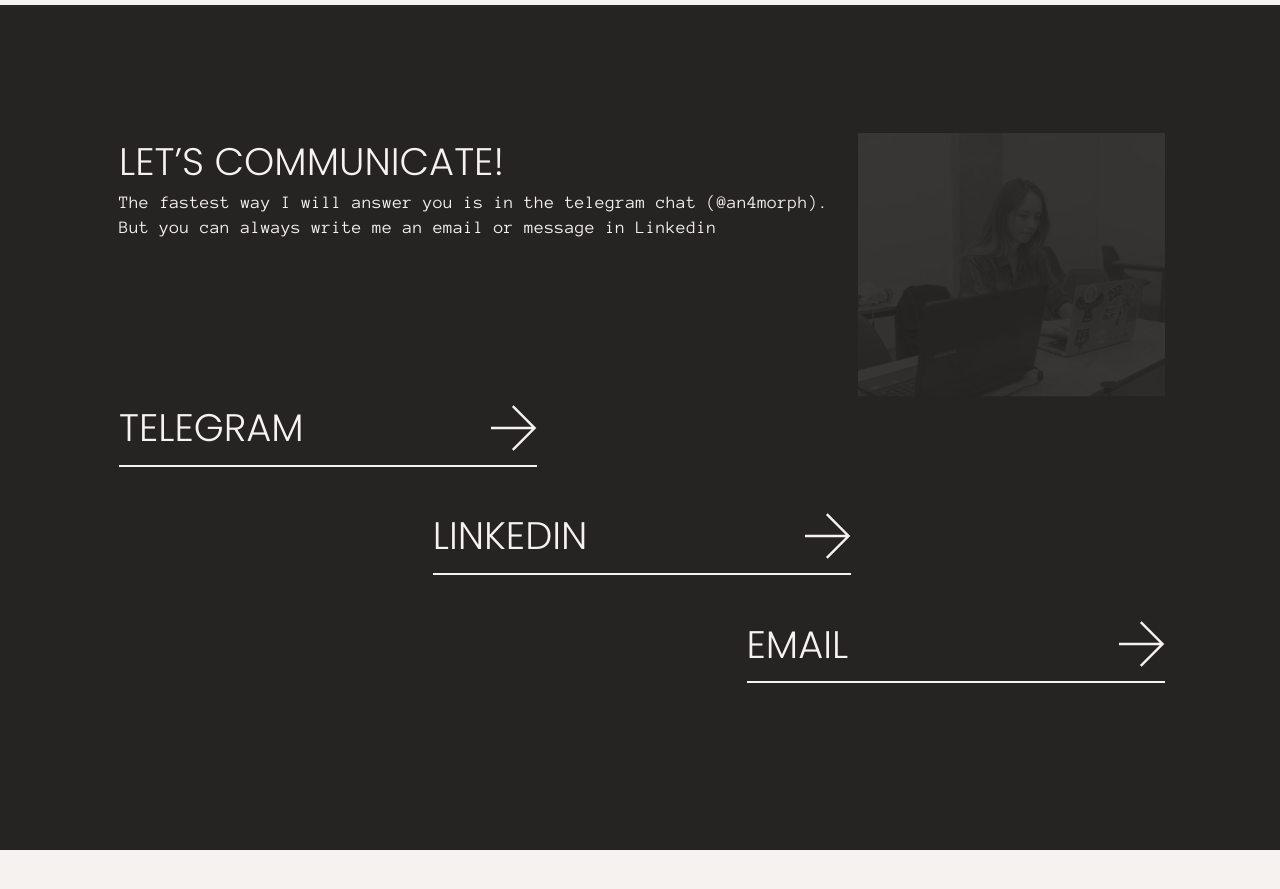
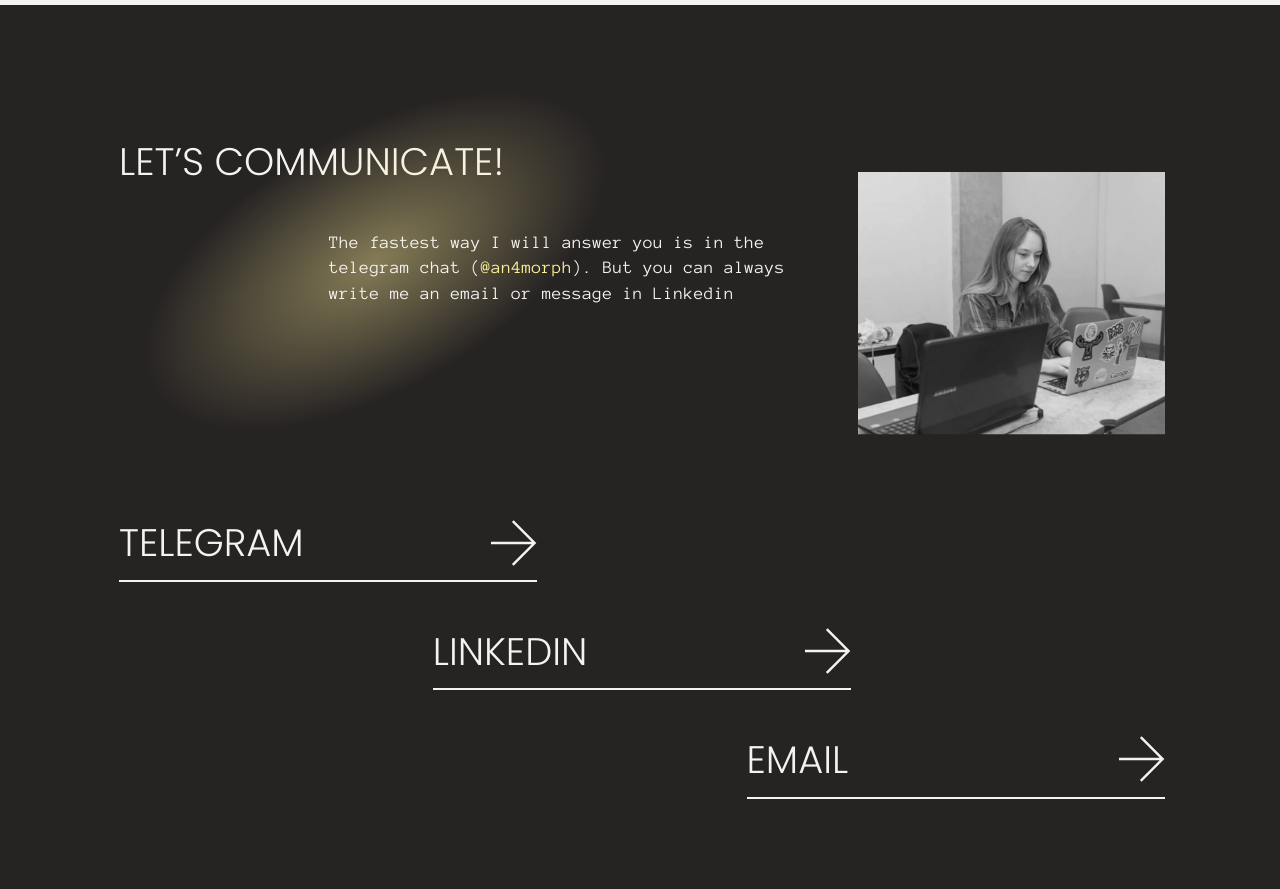
Before and after one commit to an4morph/an4morph.github.io, a React (Create React App) app: page / in a window 1280 px wide. Shown: the part 2220-3109 px from the top of the page. Before the commit the page ends 3070 px from the top, so only its background shows below. Built offline with nearby package versions, Linux system fonts and the light colour scheme.

Commit message:
finnish contacts block

```diff
--- a/src/components/app-link/index.tsx
+++ b/src/components/app-link/index.tsx
@@ -1,11 +1,13 @@
 type Props = {
   href: string
   target?: string
+  className?: string
 }
 
-export const AppLink: React.FC<Props> = ({ href, target, children }) => {
+export const AppLink: React.FC<Props> = ({ className, href, target, children }) => {
   return (
     <a
+      className={className}
       href={href}
       target={target || '_self'}
     >
--- a/src/components/burger/useAnimation.ts
+++ b/src/components/burger/useAnimation.ts
@@ -8,6 +8,11 @@
   const q = gsap.utils.selector(trigger)
   const [dirty, setDirty] = useState(false)
   const msize = useAppMediaQuery()
+
+  const gsapTo = useCallback((selector: string, config: gsap.TweenVars) => {
+    if (!q(selector).length) return null
+    return gsap.to(q(selector), config)
+  }, [q])
 
   const getLineWidth = useCallback(() => {
     if (msize === 'desktop') {
@@ -33,50 +38,52 @@
   }, [toggle, dirty])
 
   const init = useCallback(() => {
-    gsap.set(q('.link-item'), {
-      opacity: 0,
-    })
+    if (q('.link-item').length) {
+      gsap.set(q('.link-item'), {
+        opacity: 0,
+      })
+    }
   }, [q])
 
   const line = useMemo(() => ({
-    in: () => gsap.to(q('.line'), {
+    in: () => gsapTo('.line', {
       background: Colors.webWhite,
     }),
-    out: () => gsap.to(q('.line'), {
+    out: () => gsapTo('.line', {
       background: Colors.webBlack,
     })
-  }), [q])
+  }), [gsapTo])
 
   const line1 = useMemo(() => ({
-    in: () => gsap.to(q('.line-1'), {
+    in: () => gsapTo('.line-1', {
       rotate: 35,
       width: getLineWidth().long,
     }),
-    out: () => gsap.to(q('.line-1'), {
+    out: () => gsapTo('.line-1', {
       rotate: 0,
       width: getLineWidth().short
     })
-  }), [q, getLineWidth])
+  }), [gsapTo, getLineWidth])
 
   const line2 = useMemo(() => ({
-    in: () => gsap.to(q('.line-2'), {
+    in: () => gsapTo('.line-2', {
       opacity: 0,
     }),
-    out: () => gsap.to(q('.line-2'), {
+    out: () => gsapTo('.line-2', {
       opacity: 1,
     })
-  }), [q])
+  }), [gsapTo])
 
   const line3 = useMemo(() => ({
-    in: () => gsap.to(q('.line-3'), {
+    in: () => gsapTo('.line-3', {
       rotate: -35,
       width: getLineWidth().long,
     }),
-    out: () => gsap.to(q('.line-3'), {
+    out: () => gsapTo('.line-3', {
       rotate: 0,
       width: getLineWidth().short,
     })
-  }), [q, getLineWidth])
+  }), [gsapTo, getLineWidth])
 
   useEffect(() => {
     init()
--- a/src/components/contacts-block/index.tsx
+++ b/src/components/contacts-block/index.tsx
@@ -4,7 +4,8 @@
 
 import Photo2 from "../../assets/img/polina-2.png"
 import { gsap } from "../../utils/gsap"
-import { Btns, Container, FirstLine, Gradient, LinkButton, Wrapper } from "./styled"
+import { AppLink } from "../app-link"
+import { Btns, Container, FirstLine, FirstText, Gradient, LinkButton, StyledTgLink, Wrapper } from "./styled"
 import { useAnimation } from "./useAnimation"
 
 const links = [
@@ -25,8 +26,9 @@
   }
 ]
 
+const TgLink = () => <StyledTgLink href="https://t.me/an4morph" target="_blank">@an4morph</StyledTgLink>
+
 const title = 'Let’s communicate!'
-const desc = 'The fastest way I will answer you is in the telegram chat (@an4morph). But you can always write me an email or message in Linkedin'
 
 export const ContactsBlock: React.FC = () => {
   const trigger = useRef() as React.MutableRefObject<HTMLDivElement>
@@ -37,11 +39,15 @@
     <Container ref={trigger}>
       <Wrapper />
       <FirstLine>
-        <div>
+        <FirstText>
+          <Gradient />
           <h3>{title}</h3>
           <img alt="polina with laptop" className="min-screen" src={Photo2} />
-          <p>{desc}</p>
-        </div>
+          <p>
+            The fastest way I will answer you is in the telegram chat &#40;<TgLink />&#41;.
+            But you can always write me an email or message in Linkedin
+          </p>
+        </FirstText>
         <img alt="polina with laptop" className="max-screen" src={Photo2} />
       </FirstLine>
       <Btns>
--- a/src/components/contacts-block/styled.ts
+++ b/src/components/contacts-block/styled.ts
@@ -3,6 +3,7 @@
 import { Colors } from "../../styles/types"
 import { MediaSizes } from "../../types"
 import { media, MediaCreator } from "../../utils/devices"
+import { AppLink } from "../app-link"
 import { Button } from "../button"
 import { ButtonWhite } from "../button/white"
 import { RadialGradient } from "../radial-gradient"
@@ -30,6 +31,20 @@
   }
 `
 
+export const FirstText = styled.div`
+  display: flex;
+  flex-direction: column;
+  padding-right: 0;
+  position: relative;
+
+  @media ${media.tabletM} {
+    padding-right: 3vw;
+  }
+  @media ${media.desktop} {
+    padding-right: 3vw;
+  }
+`
+
 export const Container = styled.div`
   background-color: ${Colors.webBlack};
   color: ${Colors.webWhite};
@@ -44,7 +59,7 @@
     text-transform: uppercase;
 
     @media ${media.tabletM} {
-      font-size: 3vw;
+      font-size: 30px;
     }
     @media ${media.desktop} {
       font-size: 3vw;
@@ -56,17 +71,25 @@
     font-family: ${({ theme }) => theme.fonts.normal};
     line-height: 140%;
     letter-spacing: 0.02em;
+    align-self: flex-end;
+    margin-top: 40px;
+    width: 100%;
+    z-index: 2;
 
     ${
       MediaCreator((msize: MediaSizes) => css`
         font-size: ${({ theme }) => theme.paragraph[msize]};
       `)
     }
+    @media ${media.desktop} {
+      width: 70%;
+    }
   }
 
   & img {
     width: 60vw;
-    opacity: 0.1;
+    align-self: flex-start;
+    margin-top: 3vw;
 
     @media ${media.tabletM} {
       width: 24vw;
@@ -100,9 +123,12 @@
 
 export const Gradient = styled(RadialGradient)`
   position: absolute;
-  width: 50px;
-  height: 30px;
-  transform: rotate(45deg);
+  width: 40vw;
+  height: 20vw;
+  transform: rotate(-30deg);
+  top: 0;
+  opacity: 0.6;
+  z-index: 0;
 `
 
 export const FirstLine = styled.div`
@@ -118,12 +144,20 @@
 `
 
 export const LinkButton = styled(ButtonWhite)`
-  margin-bottom: 3vw;
+  margin-bottom: 40px;
+
+  @media ${media.tabletM} {
+    margin-bottom: 3vw;
+  }
+  @media ${media.desktop} {
+    margin-bottom: 3vw;
+  }
 `
 
 export const Btns = styled.div`
   display: flex;
   flex-direction: column;
+  margin-top: 60px;
 
   & > * {
     width: 100%;
@@ -134,6 +168,13 @@
     @media ${media.desktop} {
       width: 40%;
     }
+  }
+
+  @media ${media.tabletM} {
+    margin-top: 6vw;
+  }
+  @media ${media.desktop} {
+    margin-top: 6vw;
   }
 
   & button {
@@ -150,3 +191,10 @@
     align-self: flex-end;
   }
 `
+
+export const StyledTgLink = styled(AppLink)`
+  color: ${Colors.main}!important;
+  &:hover {
+    opacity: 0.8;
+  }
+`
--- a/src/components/menu/useAnimation.ts
+++ b/src/components/menu/useAnimation.ts
@@ -19,6 +19,11 @@
 export const useAnimation = (trigger: React.MutableRefObject<HTMLDivElement>, toggle: boolean) => {
   const q = gsap.utils.selector(trigger)
   const [dirty, setDirty] = useState(false)
+
+  const gsapTo = useCallback((selector: string, config: gsap.TweenVars) => {
+    if (!q(selector).length) return null
+    return gsap.to(q(selector), config)
+  }, [q])
 
   useEffect(() => {
     if (toggle && !dirty) setDirty(true)
@@ -50,7 +55,7 @@
   }), [trigger])
 
   const background = useMemo(() => ({
-    in: () => gsap.to(q('.background'), {
+    in: () => gsapTo('.background', {
       width: '100%',
       ease: "power1.out",
       duration: timing.background.duration,
@@ -66,10 +71,10 @@
       duration: timing.background.duration,
       delay: timing.background.delay
     })
-  }), [q])
+  }), [q, gsapTo])
 
   const linkItem = useMemo(() => ({
-    in: () => gsap.to(q('.link-item'), {
+    in: () => gsapTo('.link-item', {
       delay: timing.link.delay,
       duration: timing.link.duration,
       opacity: 1,
@@ -87,7 +92,7 @@
       stagger: -timing.link.stagger,
       ease: "power1.in"
     })
-  }), [q])
+  }), [q, gsapTo])
 
   useEffect(() => {
     init()
```
